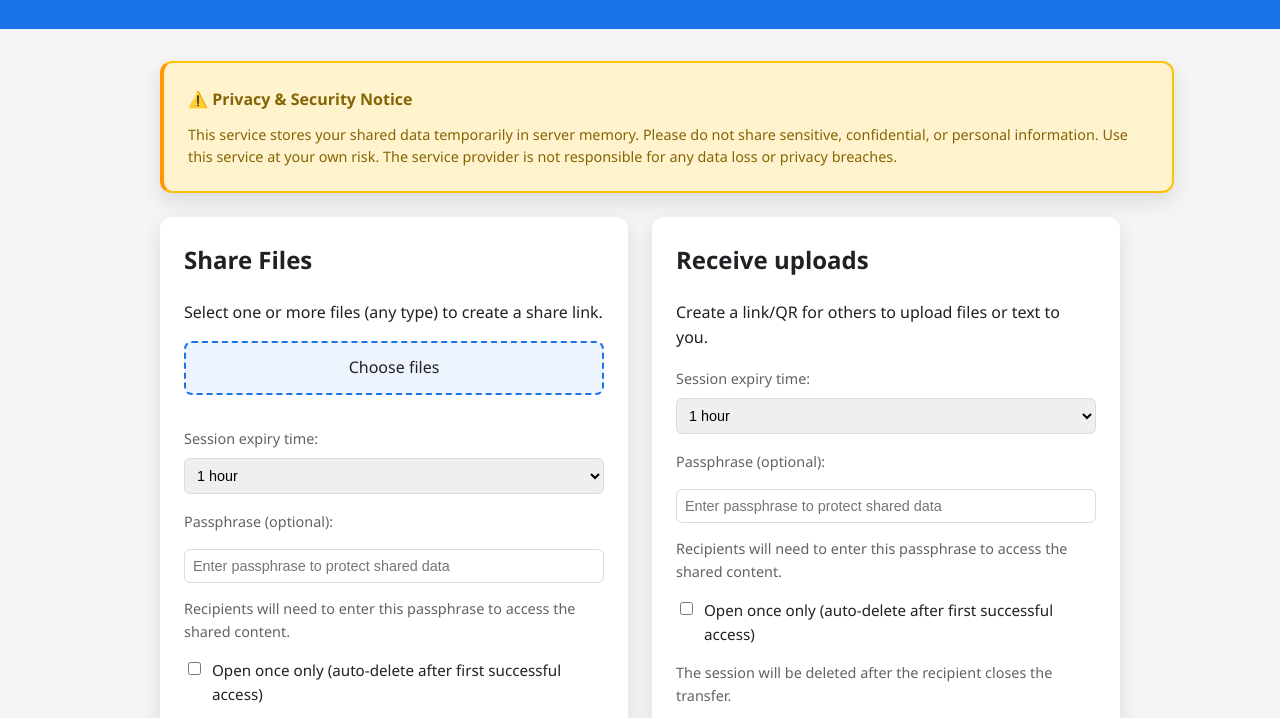
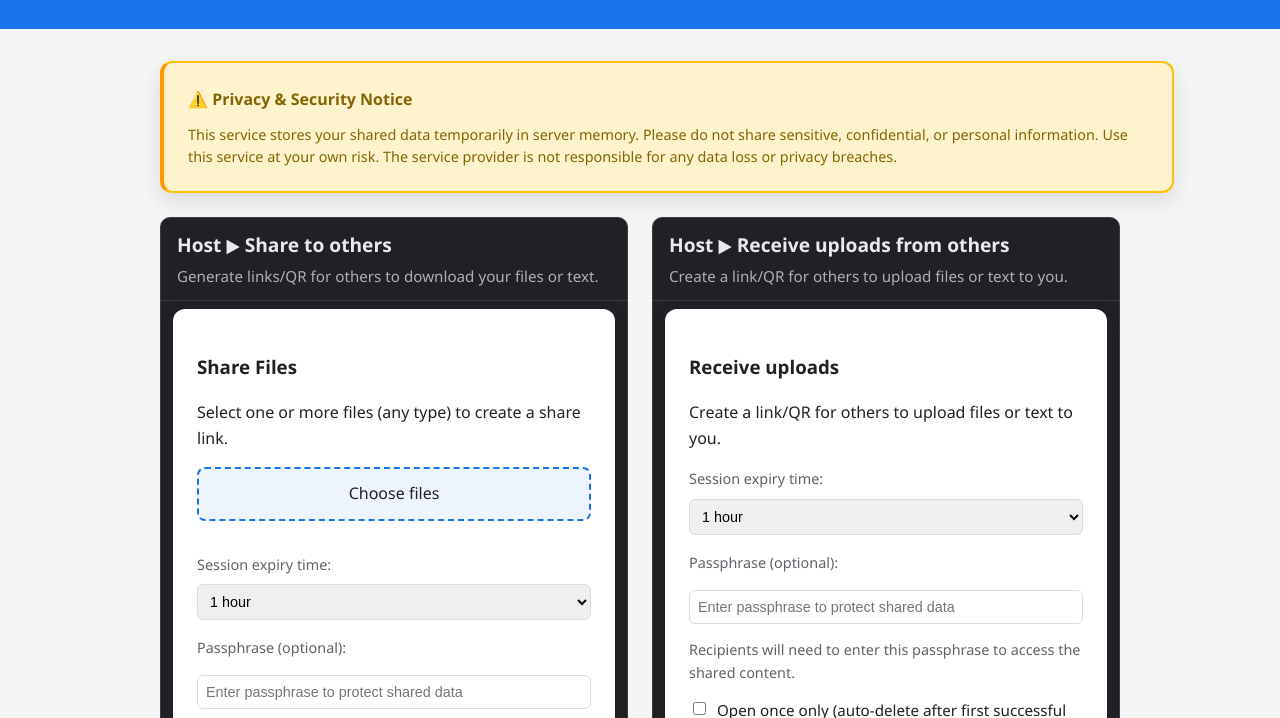
Before and after one commit to chanandrew96/SyncBetween, a website: page public/index.html in a window 1280 px wide. Shown: the part 171-889 px from the top of the page. Drawn offline with Linux system fonts and the light colour scheme; a script that the page names is missing.

Commit message:
- Enhance the UI for better UX

```diff
--- a/public/i18n.js
+++ b/public/i18n.js
@@ -100,6 +100,10 @@ const i18n = {
       openOnceLabel: 'Open once only (auto-delete after first successful access)',
       openOnceHint: 'The session will be deleted after the recipient closes the transfer.',
       sessionAlreadyOpened: 'This share link has already been opened and is no longer available.',
+      sectionHostSend: 'Host ▶ Share to others',
+      sectionHostSendDesc: 'Generate links/QR for others to download your files or text.',
+      sectionHostReceive: 'Host ▶ Receive uploads from others',
+      sectionHostReceiveDesc: 'Create a link/QR for others to upload files or text to you.',
       // Reverse upload
       receiveUploads: 'Receive uploads',
       receiveUploadsDesc: 'Create a link/QR for others to upload files or text to you.',
@@ -215,6 +219,10 @@ const i18n = {
       openOnceLabel: '僅限開啟一次（首次傳輸完成後自動刪除）',
       openOnceHint: '接收者關閉傳輸後，此 Session 會被自動刪除。',
       sessionAlreadyOpened: '此分享連結已被使用，無法再次存取。',
+      sectionHostSend: '主機 ▶ 傳送給他人',
+      sectionHostSendDesc: '建立連結/QR 讓他人下載你的檔案或文字。',
+      sectionHostReceive: '主機 ▶ 接收他人上傳',
+      sectionHostReceiveDesc: '建立連結/QR 讓他人上傳檔案或文字給你。',
       receiveUploads: '接收上傳',
       receiveUploadsDesc: '建立連結/QR 讓他人上傳檔案或文字給你。',
       uploadToReceiver: '上傳內容給接收者',
@@ -329,6 +337,10 @@ const i18n = {
       openOnceLabel: '仅限打开一次（首次传输完成后自动删除）',
       openOnceHint: '接收者关闭传输后，此 Session 会被自动删除。',
       sessionAlreadyOpened: '此分享链接已被使用，无法再次访问。',
+      sectionHostSend: '主机 ▶ 发送给他人',
+      sectionHostSendDesc: '创建链接/QR 让他人下载你的文件或文字。',
+      sectionHostReceive: '主机 ▶ 接收他人上传',
+      sectionHostReceiveDesc: '创建链接/QR 让他人上传文件或文字给你。',
       receiveUploads: '接收上传',
       receiveUploadsDesc: '创建链接/QR 让他人上传文件或文本给你。',
       uploadToReceiver: '上传内容给接收者',
--- a/public/index.html
+++ b/public/index.html
@@ -36,8 +36,16 @@
           <p class="disclaimer-text" data-i18n="disclaimerText">This service stores your shared data temporarily in server memory. Please do not share sensitive, confidential, or personal information. Use this service at your own risk. The service provider is not responsible for any data loss or privacy breaches.</p>
         </div>
       </section>
+      <details class="accordion" open>
+        <summary>
+          <div class="summary-content">
+            <h2 data-i18n="sectionHostSend">Host ▶ Share to others</h2>
+            <p data-i18n="sectionHostSendDesc">Generate links/QR for others to download your files or text.</p>
+          </div>
+        </summary>
+        <div class="accordion-body">
           <section class="card">
-        <h2 data-i18n="shareFiles">Share Files</h2>
+            <h3 data-i18n="shareFiles">Share Files</h3>
             <p data-i18n="shareFilesDesc">Select one or more files (any type) to create a share link.</p>
             <form id="file-share-form">
               <label class="file-input">
@@ -76,7 +84,7 @@
               <button type="submit" id="file-submit" disabled data-i18n="generateShareLink">Generate Share Link</button>
             </form>
             <div class="share-result" id="file-share-result" hidden>
-          <h3 data-i18n="shareReady">Share Ready</h3>
+              <h4 data-i18n="shareReady">Share Ready</h4>
               <p>
                 <span data-i18n="shareLinkDesc">Share this link with another device:</span><br />
                 <a id="file-share-link" href="#" target="_blank" rel="noopener"></a>
@@ -90,7 +98,66 @@
           </section>
 
           <section class="card">
-        <h2 data-i18n="receiveUploads">Receive uploads</h2>
+            <h3 data-i18n="shareText">Share Text</h3>
+            <p data-i18n="shareTextDesc">Paste any text to share with another device.</p>
+            <form id="text-share-form">
+              <textarea id="text-input" data-i18n-placeholder="enterTextPlaceholder" placeholder="Enter your text here..." rows="6"></textarea>
+              <div class="expiry-section">
+                <label for="text-expiry" data-i18n="sessionExpiryTime">Session expiry time:</label>
+                <div class="expiry-input-group">
+                  <select id="text-expiry-preset">
+                    <option value="15" data-i18n-option="15 minutes">15 minutes</option>
+                    <option value="30" data-i18n-option="30 minutes">30 minutes</option>
+                    <option value="60" selected data-i18n-option="1 hour">1 hour</option>
+                    <option value="120" data-i18n-option="2 hours">2 hours</option>
+                    <option value="240" data-i18n-option="4 hours">4 hours</option>
+                    <option value="480" data-i18n-option="8 hours">8 hours</option>
+                    <option value="1440" data-i18n-option="24 hours">24 hours</option>
+                    <option value="custom" data-i18n-option="customMinutes">Custom (minutes)</option>
+                  </select>
+                  <input type="number" id="text-expiry-custom" min="1" max="10080" data-i18n-placeholder="minutes" placeholder="Minutes" hidden />
+                </div>
+              </div>
+              <div class="passphrase-section">
+                <label for="text-passphrase" data-i18n="passphraseLabel">Passphrase (optional):</label>
+                <input type="password" id="text-passphrase" data-i18n-placeholder="passphrasePlaceholder" placeholder="Enter passphrase to protect shared data" />
+                <p class="hint" data-i18n="passphraseHint">Recipients will need to enter this passphrase to access the shared content.</p>
+              </div>
+              <div class="open-once-section">
+                <label class="checkbox-label">
+                  <input type="checkbox" id="text-open-once" />
+                  <span data-i18n="openOnceLabel">Open once only (auto-delete after first successful access)</span>
+                </label>
+                <p class="hint" data-i18n="openOnceHint">The session will be deleted after the recipient closes the transfer.</p>
+              </div>
+              <button type="submit" id="text-submit" disabled data-i18n="generateShareLink">Generate Share Link</button>
+            </form>
+            <div class="share-result" id="text-share-result" hidden>
+              <h4 data-i18n="shareReady">Share Ready</h4>
+              <p>
+                <span data-i18n="shareLinkDesc">Share this link with another device:</span><br />
+                <a id="text-share-link" href="#" target="_blank" rel="noopener"></a>
+              </p>
+              <div class="qr-wrapper">
+                <canvas id="text-qr"></canvas>
+              </div>
+              <p class="hint" data-i18n="recipientPrompt">The recipient will be prompted to copy the text content.</p>
+              <p class="hint" id="text-expiry-info"></p>
+            </div>
+          </section>
+        </div>
+      </details>
+
+      <details class="accordion" open>
+        <summary>
+          <div class="summary-content">
+            <h2 data-i18n="sectionHostReceive">Host ▶ Receive uploads from others</h2>
+            <p data-i18n="sectionHostReceiveDesc">Create a link/QR for others to upload files or text to you.</p>
+          </div>
+        </summary>
+        <div class="accordion-body">
+          <section class="card">
+            <h3 data-i18n="receiveUploads">Receive uploads</h3>
             <p data-i18n="receiveUploadsDesc">Create a link/QR for others to upload files or text to you.</p>
             <form id="reverse-create-form">
               <div class="expiry-section">
@@ -131,7 +198,7 @@
             </form>
 
             <div class="share-result" id="reverse-share-result" hidden>
-          <h3 data-i18n="shareReady">Share Ready</h3>
+              <h4 data-i18n="shareReady">Share Ready</h4>
               <p>
                 <span data-i18n="shareLinkDesc">Share this link with another device:</span><br />
                 <a id="reverse-share-link" href="#" target="_blank" rel="noopener"></a>
@@ -144,61 +211,14 @@
 
             <div class="share-result" id="reverse-uploads" hidden>
               <div class="list-header">
-            <h3 data-i18n="incomingUploads">Incoming uploads</h3>
+                <h4 data-i18n="incomingUploads">Incoming uploads</h4>
                 <button id="reverse-refresh" class="small-btn" data-i18n="refresh">Refresh</button>
               </div>
               <div id="reverse-upload-list" class="files-list"></div>
             </div>
           </section>
-
-      <section class="card">
-        <h2 data-i18n="shareText">Share Text</h2>
-        <p data-i18n="shareTextDesc">Paste any text to share with another device.</p>
-        <form id="text-share-form">
-          <textarea id="text-input" data-i18n-placeholder="enterTextPlaceholder" placeholder="Enter your text here..." rows="6"></textarea>
-          <div class="expiry-section">
-            <label for="text-expiry" data-i18n="sessionExpiryTime">Session expiry time:</label>
-            <div class="expiry-input-group">
-              <select id="text-expiry-preset">
-                <option value="15" data-i18n-option="15 minutes">15 minutes</option>
-                <option value="30" data-i18n-option="30 minutes">30 minutes</option>
-                <option value="60" selected data-i18n-option="1 hour">1 hour</option>
-                <option value="120" data-i18n-option="2 hours">2 hours</option>
-                <option value="240" data-i18n-option="4 hours">4 hours</option>
-                <option value="480" data-i18n-option="8 hours">8 hours</option>
-                <option value="1440" data-i18n-option="24 hours">24 hours</option>
-                <option value="custom" data-i18n-option="customMinutes">Custom (minutes)</option>
-              </select>
-              <input type="number" id="text-expiry-custom" min="1" max="10080" data-i18n-placeholder="minutes" placeholder="Minutes" hidden />
         </div>
-          </div>
-          <div class="passphrase-section">
-            <label for="text-passphrase" data-i18n="passphraseLabel">Passphrase (optional):</label>
-            <input type="password" id="text-passphrase" data-i18n-placeholder="passphrasePlaceholder" placeholder="Enter passphrase to protect shared data" />
-            <p class="hint" data-i18n="passphraseHint">Recipients will need to enter this passphrase to access the shared content.</p>
-          </div>
-          <div class="open-once-section">
-            <label class="checkbox-label">
-              <input type="checkbox" id="text-open-once" />
-              <span data-i18n="openOnceLabel">Open once only (auto-delete after first successful access)</span>
-            </label>
-            <p class="hint" data-i18n="openOnceHint">The session will be deleted after the recipient closes the transfer.</p>
-          </div>
-          <button type="submit" id="text-submit" disabled data-i18n="generateShareLink">Generate Share Link</button>
-        </form>
-        <div class="share-result" id="text-share-result" hidden>
-          <h3 data-i18n="shareReady">Share Ready</h3>
-          <p>
-            <span data-i18n="shareLinkDesc">Share this link with another device:</span><br />
-            <a id="text-share-link" href="#" target="_blank" rel="noopener"></a>
-          </p>
-          <div class="qr-wrapper">
-            <canvas id="text-qr"></canvas>
-          </div>
-          <p class="hint" data-i18n="recipientPrompt">The recipient will be prompted to copy the text content.</p>
-          <p class="hint" id="text-expiry-info"></p>
-        </div>
-      </section>
+      </details>
     </main>
 
     <footer class="app-footer">
--- a/public/styles.css
+++ b/public/styles.css
@@ -11,6 +11,50 @@ body {
   min-height: 100vh;
   display: flex;
   flex-direction: column;
+}
+
+.accordion {
+  border: 1px solid #dadce0;
+  border-radius: 10px;
+  margin-bottom: 1rem;
+  background: #fff;
+  overflow: hidden;
+}
+
+.accordion summary {
+  cursor: pointer;
+  list-style: none;
+  padding: 0.75rem 1rem;
+  display: flex;
+  align-items: center;
+  border-bottom: 1px solid #eceff1;
+}
+
+.accordion summary::-webkit-details-marker {
+  display: none;
+}
+
+.summary-content h2,
+.summary-content p {
+  margin: 0;
+}
+
+.summary-content h2 {
+  font-size: 1.2rem;
+  margin-bottom: 0.15rem;
+}
+
+.summary-content p {
+  color: #5f6368;
+  font-size: 0.95rem;
+}
+
+.accordion-body {
+  padding: 0.5rem 0.75rem 1rem;
+}
+
+.accordion .card + .card {
+  margin-top: 1rem;
 }
 
 .hidden {
@@ -118,6 +162,27 @@ body {
 @media (min-width: 800px) {
   .app-main {
     grid-template-columns: repeat(2, minmax(0, 1fr));
+  }
+
+  .accordion {
+    background: #202124;
+    border-color: #3c4043;
+  }
+
+  .accordion summary {
+    border-bottom-color: #3c4043;
+  }
+
+  .summary-content h2 {
+    color: #e8eaed;
+  }
+
+  .summary-content p {
+    color: #aeb0b4;
+  }
+
+  .accordion .card + .card {
+    margin-top: 1rem;
   }
 }
 
```
Lines whose indentation alone changed are shown as unchanged.
